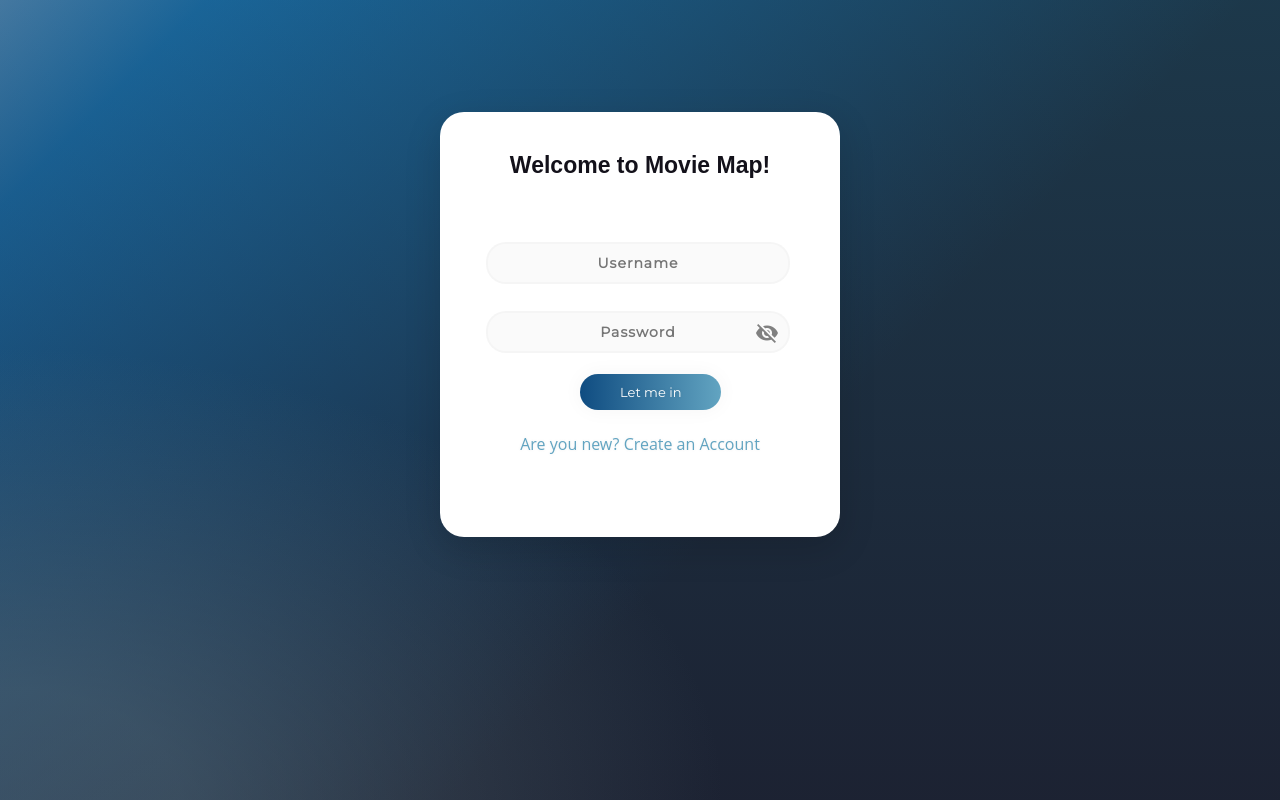
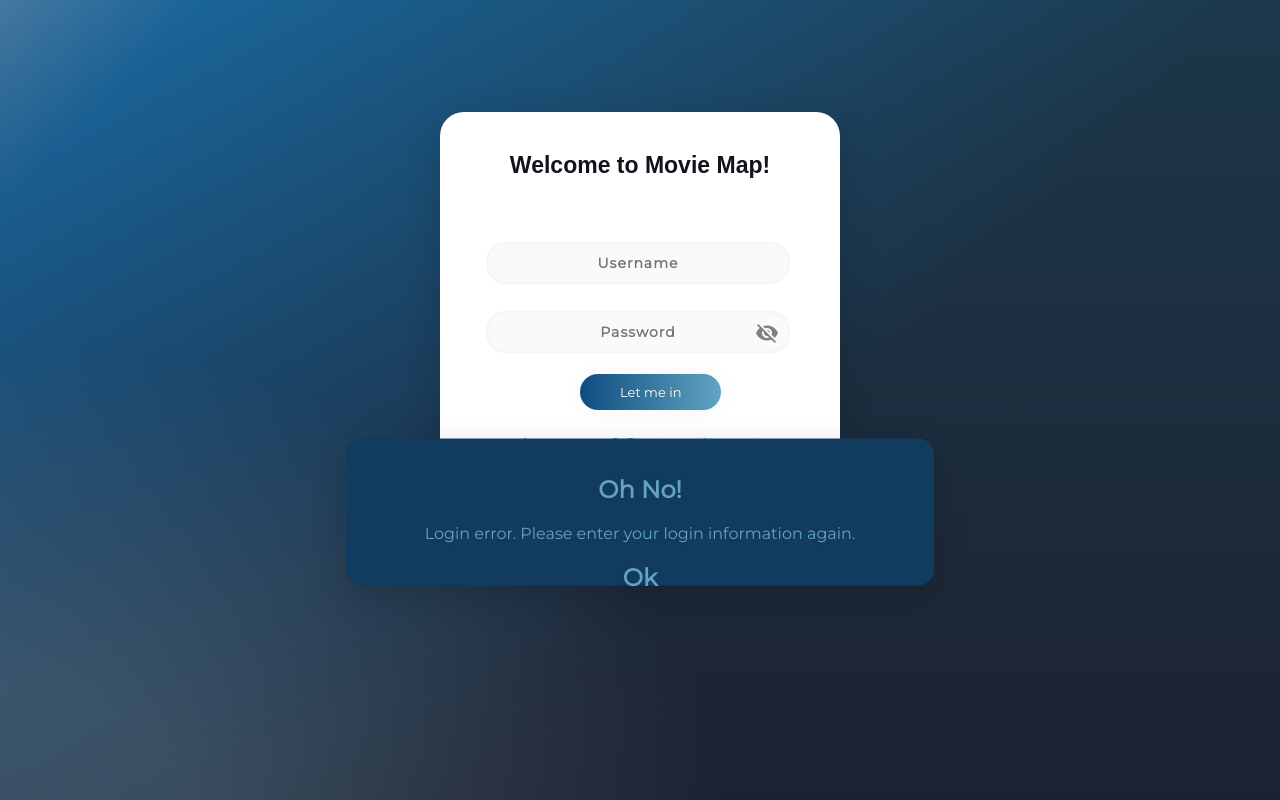
Before and after one commit to fguzmanrs/reimagined-results, a website: page public/index.html in a window 1280 px wide. Drawn offline with nearby package versions, Linux system fonts and the light colour scheme; a web font is replaced by a local one.

Commit message:
modal add

```diff
--- a/public/assets/login.css
+++ b/public/assets/login.css
@@ -66,10 +66,6 @@ form.form1 {
     padding-top: 40px;
 }
 
-#lastName, #firstName {
-
-}
-
 .pass {
     width: 76%;
     color: rgb(38, 50, 56);
@@ -109,10 +105,7 @@ form.form1 {
     color: #fff;
     background: linear-gradient(to right,#0F4C81, #62a4c1);
     border: 0;
-    padding-left: 40px;
-    padding-right: 40px;
-    padding-bottom: 10px;
-    padding-top: 10px;
+    padding: 10px 40px;
     font-family: 'Montserrat', sans-serif;
     margin-left: 35%;
     font-size: 13px;
@@ -124,8 +117,26 @@ form.form1 {
     padding-top: 15px;
 }
 
+.modal {
+    background-color: rgb(17, 59, 95);
+    width: 570px;
+    /* max-width: 100%; */
+    height: 115px;
+    margin: 7em auto;
+    border-radius: 1em;
+    box-shadow: 0px 11px 35px 2px rgba(0, 0, 0, 0.14);
+    padding:16px 9px;
+    text-align: center;
+    font-family: 'Montserrat', sans-serif;
+    position: fixed;
+    top: 50%;
+    left: 50%;
+    transform: translate(-50%, -50%);
+    /* display: none; */
+}
+
 a {
     text-shadow: 0px 0px 3px rgba(117, 117, 117, 0.12);
-    color: #62A4C1;
+    color: #62a4c1;
     text-decoration: none
 }
--- a/public/index.html
+++ b/public/index.html
@@ -27,7 +27,7 @@
                     placeholder="Password">
                 <i class="material-icons visibility" style=color:grey>visibility_off</i>
             </div>
-            <a class="submit waves-effect waves-light btn" align="center" id="loginBtn">Let me in</a>
+            <a class="submit waves-effect waves-light btn modal-trigger" align="center" id="loginBtn">Let me in</a>
             <!-- <p class="remember_me">
                 <label>
                   <input type="checkbox" name="remember_me" id="remember_me">
@@ -38,6 +38,18 @@
         </form>
     </div>
 
+    <!-- Modal Structure -->
+    <div id="login-error modal1" class="modal">
+        <div class="modal-content">
+            <h2>Oh No!</h2>
+            <p>Login error. Please enter your login information again.</p>
+        </div>
+        <div class="modal-footer">
+            <h2><a href="#!" class="modal-close waves-effect btn-flat">Ok</a>
+            </h2>
+        </div>
+    </div>
+
     <!--JavaScript-->
     <script src="https://ajax.googleapis.com/ajax/libs/jquery/3.4.1/jquery.min.js"></script>
     <script src="https://unpkg.com/axios/dist/axios.min.js"></script>
```
Also changed, not shown: public/scripts/index.js (+7 -0 lines).
